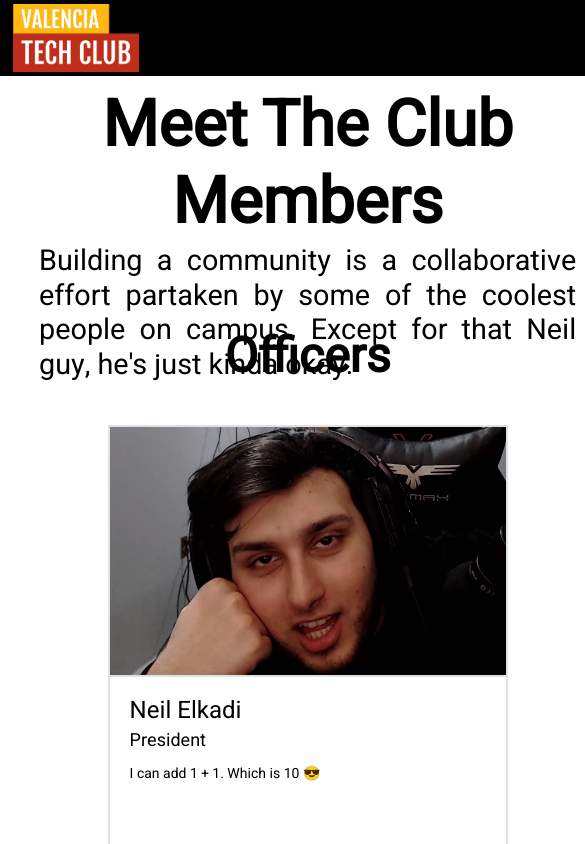
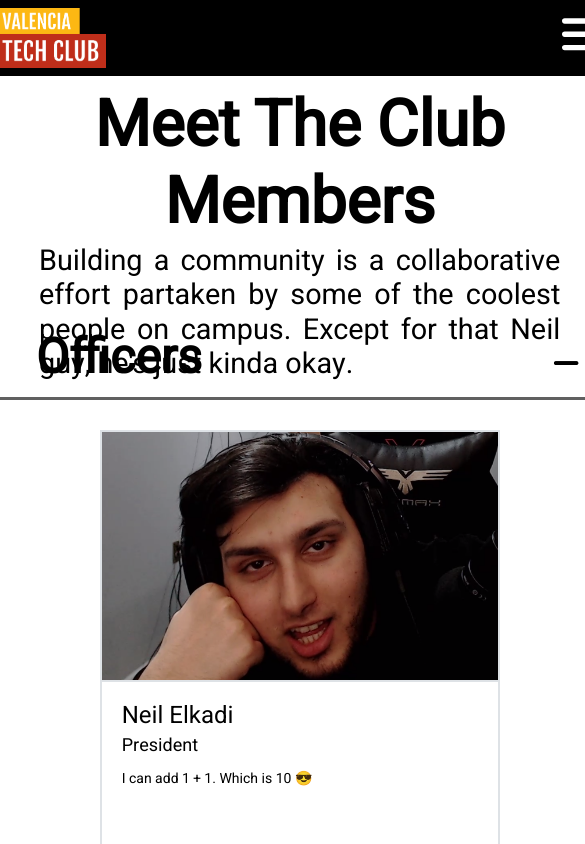
Before and after one commit to Neil925/valenciatechclub, a React (Create React App) app: page /members in a window 390 px wide. Shown: the top 844 px of the page, 585 px wide, since content can reach past the window. Built offline with nearby package versions, Linux system fonts and the light colour scheme.

Commit message:
Accordian

```diff
--- /dev/null
+++ b/src/components/memberAccordian/MemberAccordian.scss
@@ -0,0 +1,68 @@
+.member-accordian {
+  .accordian-button {
+    width: 100%;
+    border: none;
+    border-bottom: 3px solid rgb(96, 96, 96);
+    background: none;
+
+    h2 {
+      padding-left: 30px;
+    }
+
+    .accordian-icon {
+      position: absolute;
+      right: 20px;
+      font-size: 30px;
+    }
+
+    .accordian-icon.canPlus {
+        transition: .5s;
+    }
+  }
+
+  .grid-item {
+    justify-self: center;
+  }
+
+  .accordian-content {
+    width: 100%;
+    overflow: hidden;
+    // width: clamp(80vw, 1500px, 98vw);
+    justify-self: center;
+    display: grid;
+    grid-template-columns: repeat(auto-fit, minmax(380px, 1fr));
+    grid-gap: 10px;
+  }
+
+  .accordian-expand {
+    animation: expand 1s 1 forwards;
+  }
+
+  .accordian-contract {
+    animation: contract 1s 1 forwards;
+  }
+
+  @keyframes expand {
+    0% {
+      max-height: 0vh;
+    }
+
+    99% {
+      max-height: 100vh;
+    }
+
+    100% {
+      max-height: unset;
+    }
+  }
+
+  @keyframes contract {
+    0% {
+      max-height: 100vh;
+    }
+
+    100% {
+      max-height: 0vh;
+    }
+  }
+}
--- /dev/null
+++ b/src/components/memberAccordian/MemberAccordian.tsx
@@ -0,0 +1,48 @@
+import React, { ReactNode } from 'react';
+import './MemberAccordian.scss';
+import { Member } from '../../utilities/types';
+import MemberCard from '../memberCard/MemberCard';
+import { FontAwesomeIcon } from '@fortawesome/react-fontawesome';
+
+function AccordianClick(event: React.MouseEvent<HTMLButtonElement, MouseEvent>) {
+    var content = event.currentTarget.parentElement?.querySelector('.accordian-content') as HTMLElement;
+    var canPlus = event.currentTarget.parentElement?.querySelector('.canPlus') as HTMLElement;
+
+    if (content.classList.contains('accordian-expand')) {
+        content.classList.add('accordian-contract');
+        content.classList.remove('accordian-expand');
+
+        canPlus.style.transform = "rotate(90deg)";
+
+        return;
+    }
+
+    content.classList.add('accordian-expand');
+    content.classList.remove('accordian-contract');
+    canPlus.style.transform = "rotate(0deg)";
+}
+
+export default function MemberAccordian(props: {
+    title: string, description?: string, list: Member[]
+    images: { [key: string]: string }, children?: ReactNode
+}) {
+    return (
+        <div className='member-accordian'>
+            <button className='accordian-button flex-left' onClick={(event) => AccordianClick(event)}>
+                <h2><b>{props.title}</b></h2>
+                <FontAwesomeIcon icon={['fas', 'minus']} className='accordian-icon' />
+                <FontAwesomeIcon icon={['fas', 'minus']} className='accordian-icon canPlus' />
+            </button>
+            <div className="accordian-content accordian-expand">
+                {
+                    props.list.map((member, index) => (
+                        <div key={index} className="grid-item">
+                            {props.images[member.name] &&
+                                (<MemberCard member={member} imageUrl={props.images[member.name]} />)}
+                        </div>
+                    ))
+                }
+            </div>
+        </div>
+    )
+}
--- a/src/components/memberCard/MemberCard.tsx
+++ b/src/components/memberCard/MemberCard.tsx
@@ -8,7 +8,7 @@ export default function MemberCard(props: {
 }) {
   return (
     <div className="card border">
-      <img className="profile-picture border" src={props.imageUrl} />
+      <img className="profile-picture border" src={props.imageUrl} alt="club member"/>
       <div className="card-content border">
         <h2 className="card-title">{props.member.name}</h2>
         <h3 className="card-subtitle">{props.member.role}</h3>
--- a/src/index.scss
+++ b/src/index.scss
@@ -23,13 +23,13 @@ body {
 
 .flex-top {
   display: flex;
-  align-items: start;
+  align-items: flex-start;
   justify-content: center;
 }
 
 .flex-bottom {
   display: flex;
-  align-items: end;
+  align-items: flex-end;
   justify-content: center;
 }
 
--- a/src/routes/home/HomePage.tsx
+++ b/src/routes/home/HomePage.tsx
@@ -33,7 +33,7 @@ export default function HomePage() {
           </div>
         </div>
         <div className="image-box">
-          <img src="./logo512.png" />
+          <img src="./logo512.png" alt='TechClub Logo'/>
         </div>
       </div>
     </div>
--- a/src/routes/members/Members.scss
+++ b/src/routes/members/Members.scss
@@ -18,7 +18,7 @@
   }
 
   h5 {
-      padding: 0 10vw;
+    padding: 0 10vw;
   }
 
   .members-text {
@@ -30,26 +30,10 @@
       padding-top: 2%;
     }
 
-    .members-page-text{
+    .members-page-text {
       text-align: justify;
       height: 50%;
       font-size: 1.8rem;
     }
   }
-
-  .grid-item {
-    justify-self: center;
-  }
-
-  .member-cards {
-    display: grid;
-    grid-template-columns: repeat(3, 1fr);
-    grid-gap: 10px;
-    @media (max-width: 1400px) {
-      grid-template-columns: repeat(2, 1fr);
-    }
-    @media (max-width: 930px) {
-      grid-template-columns: repeat(1, 1fr);
-    }
-  }
 }
--- a/src/routes/members/Members.tsx
+++ b/src/routes/members/Members.tsx
@@ -1,9 +1,10 @@
-import React, { useState, useEffect } from "react";
+import React, { useState, useEffect, ReactNode } from "react";
 import MemberCard from "../../components/memberCard/MemberCard";
 import config from "../../config.json";
 import "./Members.scss";
 import { Member } from "../../utilities/types";
 import defaultUser from '../../img/defaultuser.jpg';
+import MemberAccordian from "../../components/memberAccordian/MemberAccordian";
 
 export default function Members() {
   const OfficerList = config.Officers as Member[];
@@ -12,16 +13,6 @@ export default function Members() {
   const MembersList = config.Members as Member[];
 
   const [loadedImages, setLoadedImages] = useState<{ [key: string]: string }>({});
-
-  function MappedList(list: Member[]) {
-    return list.map((member, index) => (
-      <div key={index} className="grid-item">
-        {loadedImages[member.name] && (
-          <MemberCard member={member} imageUrl={loadedImages[member.name]} />
-        )}
-      </div>
-    ))
-  }
 
   function LoadImages(people: Member[]) {
     return people.map((member) =>
@@ -46,17 +37,6 @@ export default function Members() {
     Promise.all(LoadImages(MembersList));
   }, [OfficerList, RetiredOfficerList, MembersOfHonorList, MembersList]);
 
-  function MembersSection(props: { classes: string, title: string, list: Member[] }) {
-    return (
-      <div>
-        <h2><b>{props.title}</b></h2>
-        <div className={props.classes}>
-          {MappedList(props.list)}
-        </div>
-      </div>
-    );
-  }
-
   return (
     <div className="members">
       <div className="members-text">
@@ -67,13 +47,14 @@ export default function Members() {
         </h5>
       </div>
       {OfficerList.length > 0 &&
-      <MembersSection classes="member-cards current-officers" title="Officers" list={OfficerList}/>}
+        <MemberAccordian title="Officers" images={loadedImages} list={OfficerList}/>
+      }
       {RetiredOfficerList.length > 0 &&
-      <MembersSection classes="member-cards retired-officers" title="Retired Officers" list={RetiredOfficerList}/>}
+        <MemberAccordian title="Retired Officers" images={loadedImages} list={RetiredOfficerList} />}
       {MembersOfHonorList.length > 0 &&
-      <MembersSection classes="member-cards honor" title="Members Of Honor" list={MembersOfHonorList}/>}
+        <MemberAccordian title="Members Of Honor" images={loadedImages} list={MembersOfHonorList} />}
       {MembersList.length > 0 &&
-      <MembersSection classes="member-cards members" title="Members" list={MembersList}/>}
+        <MemberAccordian title="Members" images={loadedImages} list={MembersList} />}
     </div>
   );
 }
--- a/src/shared/footer/Footer.scss
+++ b/src/shared/footer/Footer.scss
@@ -18,6 +18,7 @@
     display: flex;
     justify-content: center;
     align-items: center;
+    height: $footer-length;
   }
 
   .vtechclub {
@@ -30,14 +31,16 @@
   }
 
   .contact{
-      font-size: 20px;
+      font-size: clamp(15px, 2.5vh, 23px);
       white-space: nowrap;
       padding-right: 12px;
+      max-height: 100%;
   }
 
   .social {
-    padding: 10px;
+    padding: 0 10px;
     color: $navbar-fc;
+    font-size: clamp(25px, 3vh, 30px);
   }
 
   .fa-bounce-hover:hover {
--- a/src/shared/footer/Footer.tsx
+++ b/src/shared/footer/Footer.tsx
@@ -1,7 +1,6 @@
 import React from "react";
 import { FontAwesomeIcon } from "@fortawesome/react-fontawesome";
 import { faPhone, faEnvelope } from "@fortawesome/free-solid-svg-icons";
-import { faInstagram, faDiscord, faTiktok } from "@fortawesome/free-brands-svg-icons";
 import "./Footer.scss";
 
 export default function Footer() {
@@ -10,13 +9,13 @@ export default function Footer() {
       <div className="box" style={{ justifyContent: "start" }}>
         <div className="socials">
           {/* Please add Real Social Links Later <3 */}
-          <a href="https://www.youtube.com/watch?v=z3OKd5b2Rlw" target="_blank">
+          <a href="https://www.youtube.com/watch?v=z3OKd5b2Rlw" target="_blank" rel="noreferrer">
             <FontAwesomeIcon icon={['fab', 'instagram']} className="social fa-bounce-hover" />
           </a>
-          <a href="https://www.discord.gg/RRkWy4fVMv" target="_blank">
+          <a href="https://www.discord.gg/RRkWy4fVMv" target="_blank" rel="noreferrer">
             <FontAwesomeIcon icon={['fab', 'discord']} className="social fa-bounce-hover" />
           </a>
-          <a href="https://www.youtube.com/watch?v=a8MZBUoQt68" target="_blank">
+          <a href="https://www.youtube.com/watch?v=a8MZBUoQt68" target="_blank" rel="noreferrer">
             <FontAwesomeIcon icon={['fab', 'tiktok']} className="social fa-bounce-hover" />
           </a>
         </div>
--- a/src/shared/navbar/NavBar.scss
+++ b/src/shared/navbar/NavBar.scss
@@ -2,23 +2,16 @@
 
 #navBar {
   background-color: $navbar-bg;
-  display: flex;
-  justify-content: start;
-  align-items: center;
   font-size: clamp(1.5rem, 1vw, 7rem);
   height: $navbar-length;
   color: $navbar-fc;
-}
 
-#navBar>nav {
+  nav {
     margin-left: auto;
     padding-right: 5%;
   }
 
-#navBar>button {
-  display: flex;
-  justify-content: center;
-  align-items: center;
+  button {
     width: 50px;
     height: 50px;
     padding: 0;
@@ -29,39 +22,33 @@
   }
 
   @media (max-width: 900px) {
-  #navBar>nav {
+    nav {
       visibility: collapse;
     }
 
-  #navBar>button {
+    button {
       visibility: visible;
     }
   }
 
-#navBar>nav>a {
+  nav>a {
     padding: 0 1rem;
     color: $navbar-fc;
     text-decoration: none;
-  // transition: 1s;
   }
 
-#navBar>nav>a:hover {
-  // TBD
+  nav>a:hover {
     color: rgb(139, 139, 139);
   }
 
   .nav-brand {
     color: $navbar-fc;
-  display: flex;
-  justify-content: start;
-  align-items: center;
     font-size: 1.2em;
   }
 
   .nav-brand>img {
     padding: 0.5rem 0.8rem;
-  width: 9.5rem;
-  display: flexbox;
+    height: calc($navbar-length);
     justify-content: center;
     align-items: center;
   }
@@ -69,6 +56,7 @@
   #faIcon {
     color: $navbar-fc;
     height: 85%;
+  }
 }
 
 .change-to-x {
--- a/src/shared/navbar/NavBar.tsx
+++ b/src/shared/navbar/NavBar.tsx
@@ -24,7 +24,7 @@ export default function NavBar() {
   }
 
   return (
-    <div id="navBar">
+    <div id="navBar" className='flex-center'>
       <div className='nav-brand'>
         <img src='./text-logo.png' alt='VTechLogo' />
       </div>
--- a/src/shared/navmenu/NavMenu.tsx
+++ b/src/shared/navmenu/NavMenu.tsx
@@ -1,12 +1,7 @@
-import React, { MouseEventHandler } from "react";
 import "./NavMenu.scss";
 import { Link } from "react-router-dom";
 
 export default function NavMenu() {
-  function handleClick() {
-    var navMenu = document.getElementById("navMenu");
-    navMenu!.style.width = "0";
-  }
   return (
     <div id="navMenu" style={ {width: "0px"}}>
       <nav className="nav-links">
```
Lines whose indentation alone changed are shown as unchanged.
